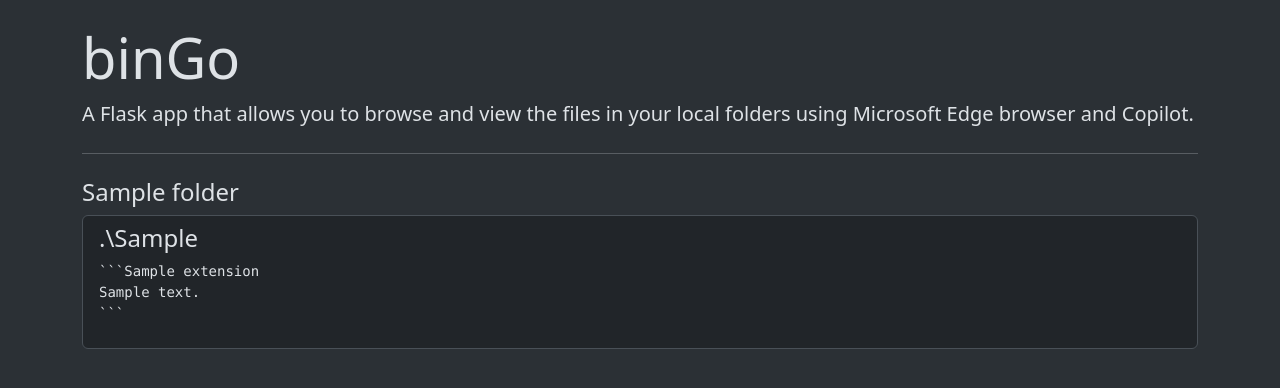
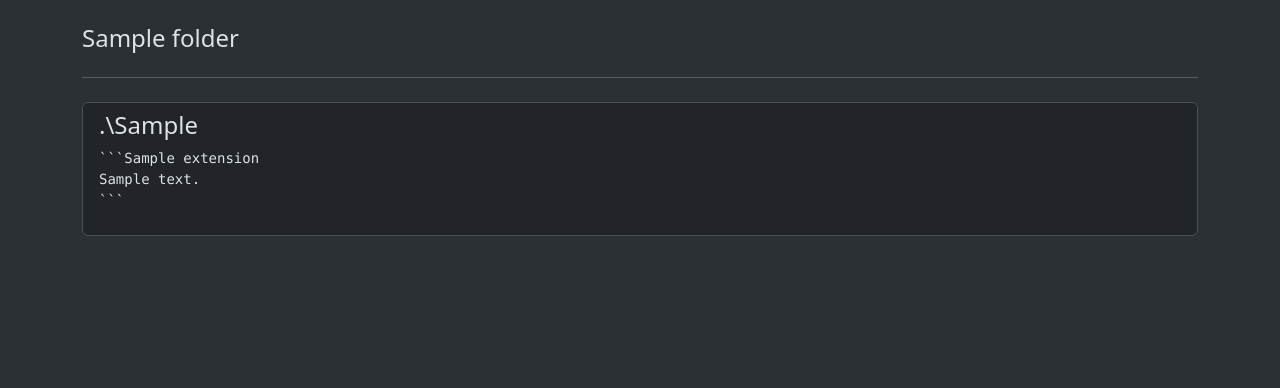
Before and after one commit to samuelcaldas/binGo, a Flask app: template templates/index.html in a window 1280 px wide. Shown: the top 388 px of the page. Run offline with Flask 3, Linux system fonts and the light colour scheme; the template is opened without the code that fills it: most values are stand-ins (such as "Sample title", 1, 10 or a date in 2020).

Commit message:
Removed title and description from Jumbotron and added a horizontal line

```diff
--- a/templates/index.html
+++ b/templates/index.html
@@ -17,11 +17,8 @@
     <div class="container">
         <!-- Use a jumbotron component to display the folder name -->
         <div class="jumbotron mt-4">
-            <h1 class="display-4">binGo</h1>
-            <p class="lead">A Flask app that allows you to browse and view the files in your local folders using
-                Microsoft Edge browser and Copilot.</p>
+            <p class="h4">{{ folder }}</p>
             <hr class="my-4">
-            <p class="h4">{{ folder }}</p>
         </div>
         <!-- Use a list group component to display the files -->
         <ul class="list-group">
```
